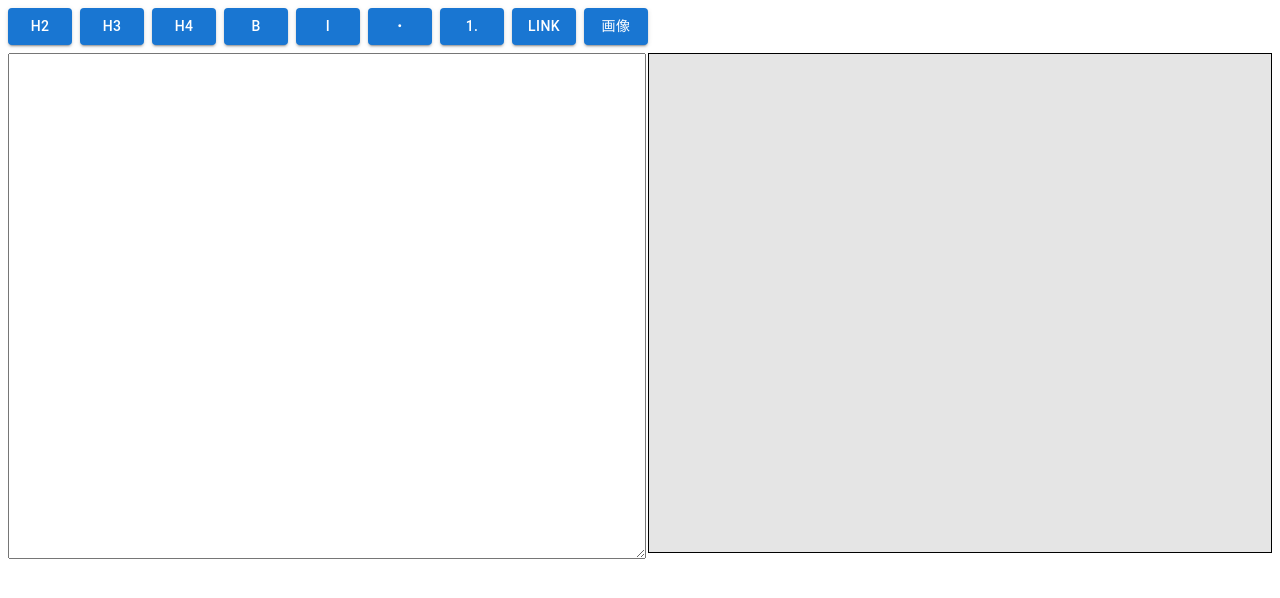
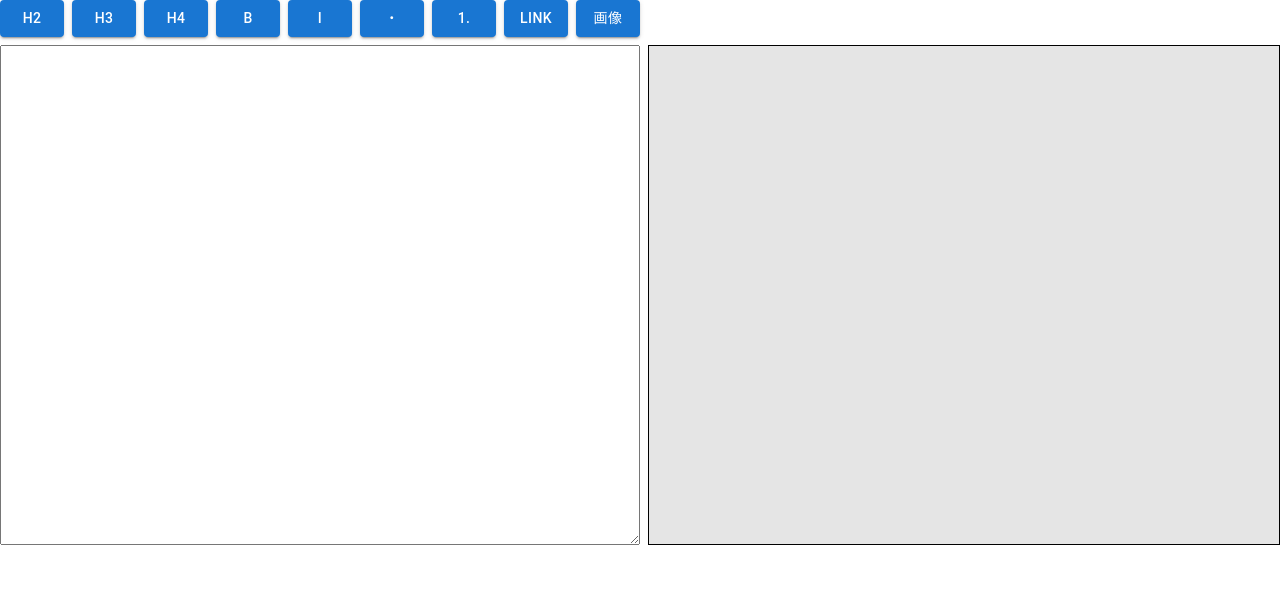
Before and after one commit to MogamiTsuchikawa/markz, a Next.js app: page /edit in a window 1280 px wide. Shown: the top 598 px of the page. Built offline with nearby package versions, Linux system fonts and the light colour scheme.

Commit message:
Markdownの表示を修正

```diff
--- a/pages/_app.tsx
+++ b/pages/_app.tsx
@@ -1,10 +1,12 @@
 import "../styles/globals.css";
 import type { AppProps } from "next/app";
 import { RecoilRoot } from "recoil";
+import { CssBaseline } from "@mui/material";
 
 function MyApp({ Component, pageProps }: AppProps) {
   return (
     <RecoilRoot>
+      <CssBaseline />
       <Component {...pageProps} />
     </RecoilRoot>
   );
--- a/styles/globals.css
+++ b/styles/globals.css
@@ -5,7 +5,7 @@
 
 .markdown-area img {
   max-width: 100%;
-  padding: 0.4rem 0;
+  padding: 0.2rem 0;
 }
 
 .markdown-area pre {
@@ -21,22 +21,32 @@
 }
 
 .markdown-area p {
-  padding: 0.2rem 0;
+  padding: 0.1rem 0;
+  margin: 0;
+}
+
+.markdown-area h1 {
+  padding-top: 1rem;
+  margin: 0;
 }
 
 .markdown-area h2 {
   padding-top: 1rem;
+  margin: 0;
 }
 
 .markdown-area h3 {
   padding-top: 0.8rem;
+  margin: 0;
 }
 
 .markdown-area h4 {
   padding-top: 0.5rem;
+  margin: 0;
 }
 
 .markdown-area :not(pre) code {
   background-color: rgb(238, 238, 238);
   padding: 3px;
+  margin: 0;
 }
```
